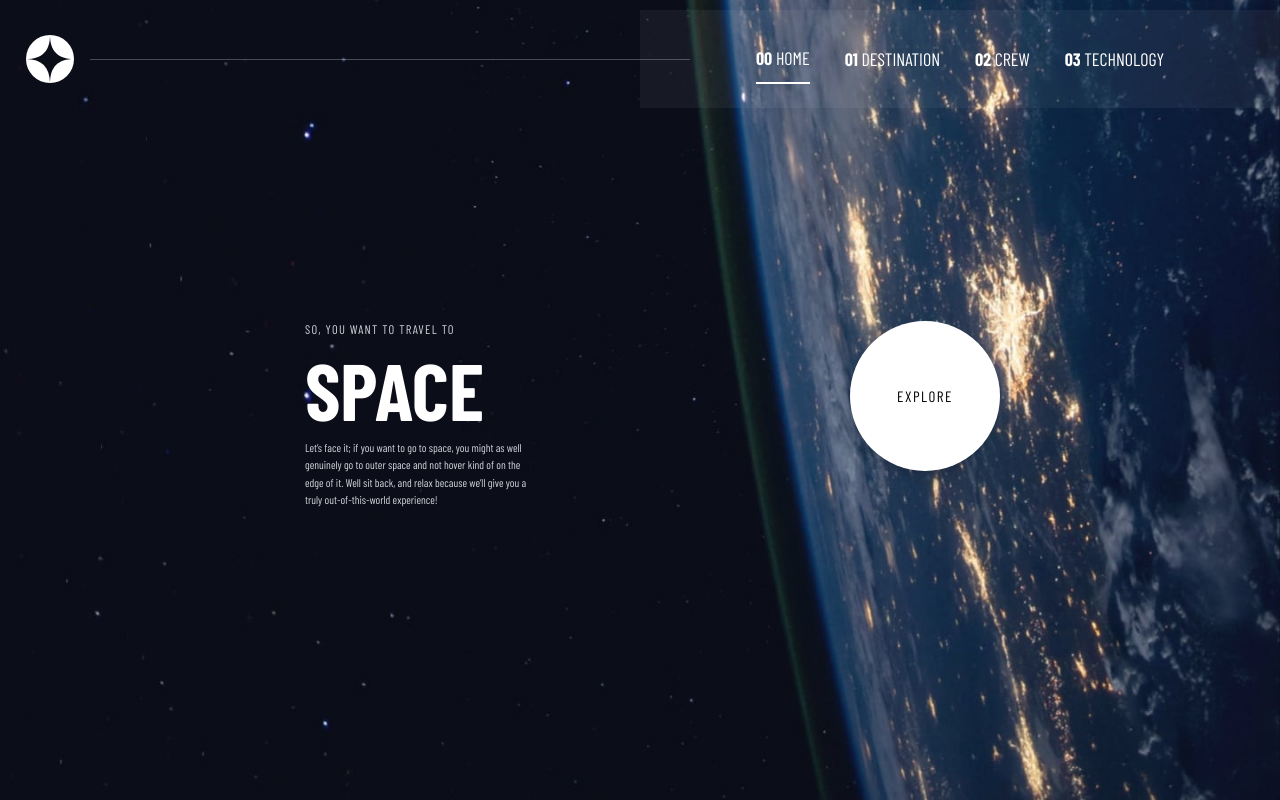
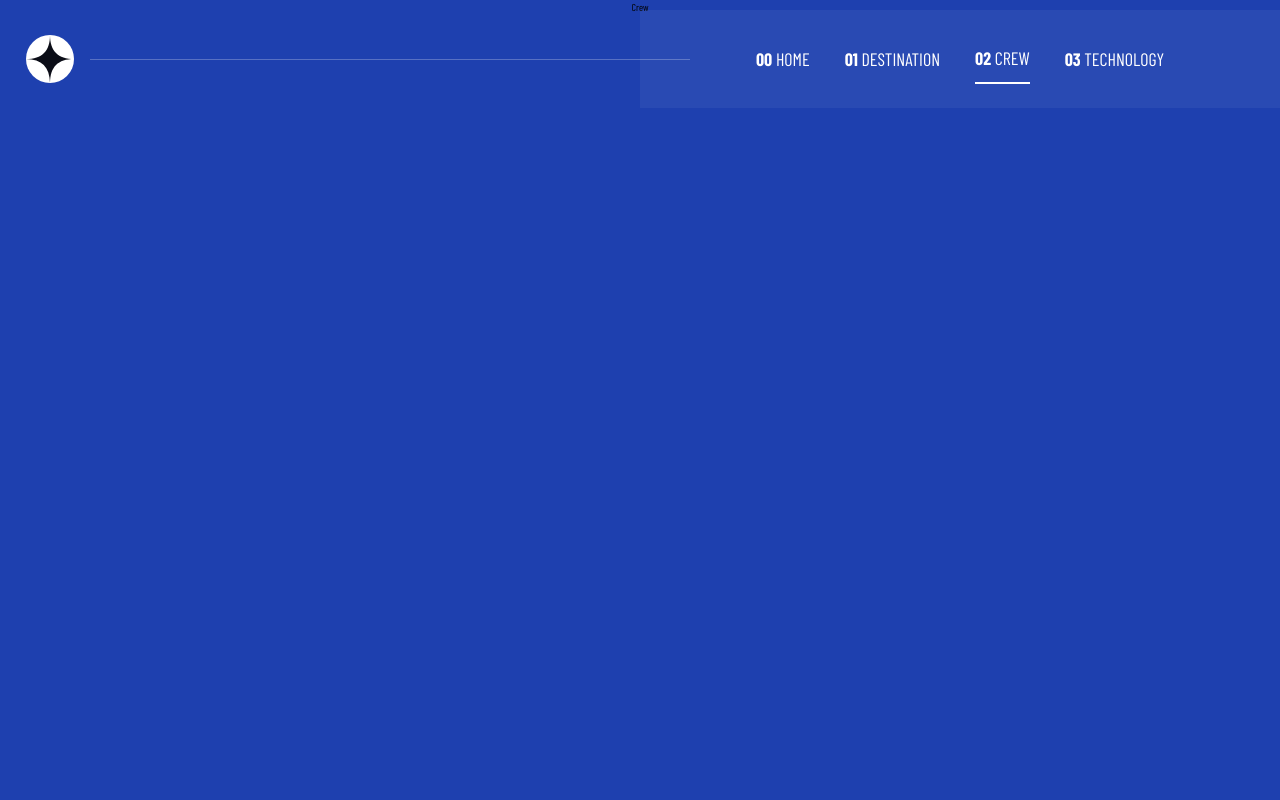
Before and after one commit to Nelia11/face-the-space, a React (Vite) app: page /crew in a window 1280 px wide. Built offline with nearby package versions, Linux system fonts and the light colour scheme; a web font is replaced by a local one.

Commit message:
add client routes

```diff
--- a/package.json
+++ b/package.json
@@ -12,7 +12,8 @@
   },
   "dependencies": {
     "react": "^18.3.1",
-    "react-dom": "^18.3.1"
+    "react-dom": "^18.3.1",
+    "react-router-dom": "^6.27.0"
   },
   "devDependencies": {
     "@eslint/js": "^9.13.0",
--- a/src/App.tsx
+++ b/src/App.tsx
@@ -1,11 +1,20 @@
+import { Route, Routes } from 'react-router-dom';
 import NavBar from './components/navBar/NavBar';
 import Home from './pages/Home';
+import Destination from './pages/Destination';
+import Crew from './pages/Crew';
+import Technology from './pages/Technology';
 
 function App() {
   return (
     <div className="flex justify-center bg-blue-800 h-screen w-full">
       <NavBar />
-      <Home />
+      <Routes>
+        <Route path="/" element={<Home />} />
+        <Route path="/destination" element={<Destination />} />
+        <Route path="/crew" element={<Crew />} />
+        <Route path="/technology" element={<Technology />} />
+      </Routes>
     </div>
   );
 }
--- a/src/components/navBar/NavBar.tsx
+++ b/src/components/navBar/NavBar.tsx
@@ -1,17 +1,39 @@
-import { useState } from 'react';
+import { useEffect, useState } from 'react';
 import logo from '../../assets/logo.svg';
 import iconHamburger from '../../assets/icon-hamburger.svg';
 import iconClose from '../../assets/icon-close.svg';
 import MenuItemDesktop from '../menuItem/MenuItemDesktop.tsx';
 import MenuItemMob from '../menuItem/MenuItemMobile.tsx';
+import { Link, useLocation } from 'react-router-dom';
 
 const NavBar = () => {
-  const [activeIndex, setActiveIndex] = useState('00');
+  const [activeIndex, setActiveIndex] = useState('');
   const [isMobMenuOpen, setIsMobMenuOpen] = useState(false);
+
+  const location = useLocation();
 
   const toggleMenu = () => {
     setIsMobMenuOpen(!isMobMenuOpen);
   };
+
+  useEffect(() => {
+    switch (location.pathname) {
+      case '/':
+        setActiveIndex('00');
+        break;
+      case '/destination':
+        setActiveIndex('01');
+        break;
+      case '/crew':
+        setActiveIndex('02');
+        break;
+      case '/technology':
+        setActiveIndex('03');
+        break;
+      default:
+        setActiveIndex('');
+    }
+  }, [location.pathname, setActiveIndex]);
 
   return (
     <>
@@ -32,30 +54,38 @@ const NavBar = () => {
             <img src={iconClose} onClick={toggleMenu} alt="icon-close" className="mr-[2rem]" />
           </div>
           <div>
+            <Link to="/">
               <MenuItemMob
                 index="00"
                 text="home"
                 activeIndex={activeIndex}
                 setActiveIndex={setActiveIndex}
               />
+            </Link>
+            <Link to="destination">
               <MenuItemMob
                 index="01"
                 text="destination"
                 activeIndex={activeIndex}
                 setActiveIndex={setActiveIndex}
               />
+            </Link>
+            <Link to="/crew">
               <MenuItemMob
                 index="02"
                 text="crew"
                 activeIndex={activeIndex}
                 setActiveIndex={setActiveIndex}
               />
+            </Link>
+            <Link to="technology">
               <MenuItemMob
                 index="03"
                 text="technology"
                 activeIndex={activeIndex}
                 setActiveIndex={setActiveIndex}
               />
+            </Link>
           </div>
         </div>
       )}
@@ -76,30 +106,38 @@ const NavBar = () => {
               style={{ backgroundColor: 'rgba(255, 255, 255, 0.05)' }}
             >
               <div className="flex items-center justify-between list-none space-x-14 text-white uppercase mr-10 ml-10 text-[1.8rem]">
+                <Link to="/">
                   <MenuItemDesktop
                     index="00"
                     text="home"
                     activeIndex={activeIndex}
                     setActiveIndex={setActiveIndex}
                   />
+                </Link>
+                <Link to="destination">
                   <MenuItemDesktop
                     index="01"
                     text="destination"
                     activeIndex={activeIndex}
                     setActiveIndex={setActiveIndex}
                   />
+                </Link>
+                <Link to="/crew">
                   <MenuItemDesktop
                     index="02"
                     text="crew"
                     activeIndex={activeIndex}
                     setActiveIndex={setActiveIndex}
                   />
+                </Link>
+                <Link to="technology">
                   <MenuItemDesktop
                     index="03"
                     text="technology"
                     activeIndex={activeIndex}
                     setActiveIndex={setActiveIndex}
                   />
+                </Link>
               </div>
             </nav>
           </div>
--- a/src/main.tsx
+++ b/src/main.tsx
@@ -2,9 +2,12 @@ import { StrictMode } from 'react';
 import { createRoot } from 'react-dom/client';
 import './index.css';
 import App from './App.tsx';
+import { BrowserRouter } from 'react-router-dom';
 
 createRoot(document.getElementById('root')!).render(
-  <StrictMode>
-    <App />
-  </StrictMode>
+  <BrowserRouter basename="/">
+    <StrictMode>
+      <App />
+    </StrictMode>
+  </BrowserRouter>
 );
--- /dev/null
+++ b/src/pages/Crew.tsx
@@ -0,0 +1,4 @@
+const Crew = () => {
+  return <div>Crew</div>;
+};
+export default Crew;
--- /dev/null
+++ b/src/pages/Destination.tsx
@@ -0,0 +1,4 @@
+const Destination = () => {
+  return <div>Destination</div>;
+};
+export default Destination;
--- /dev/null
+++ b/src/pages/Technology.tsx
@@ -0,0 +1,4 @@
+const Technology = () => {
+  return <div>Technology</div>;
+};
+export default Technology;
```
Also changed, not shown: 1 other file (tests, documents, lock files or other folders). Lines whose indentation alone changed are shown as unchanged.
